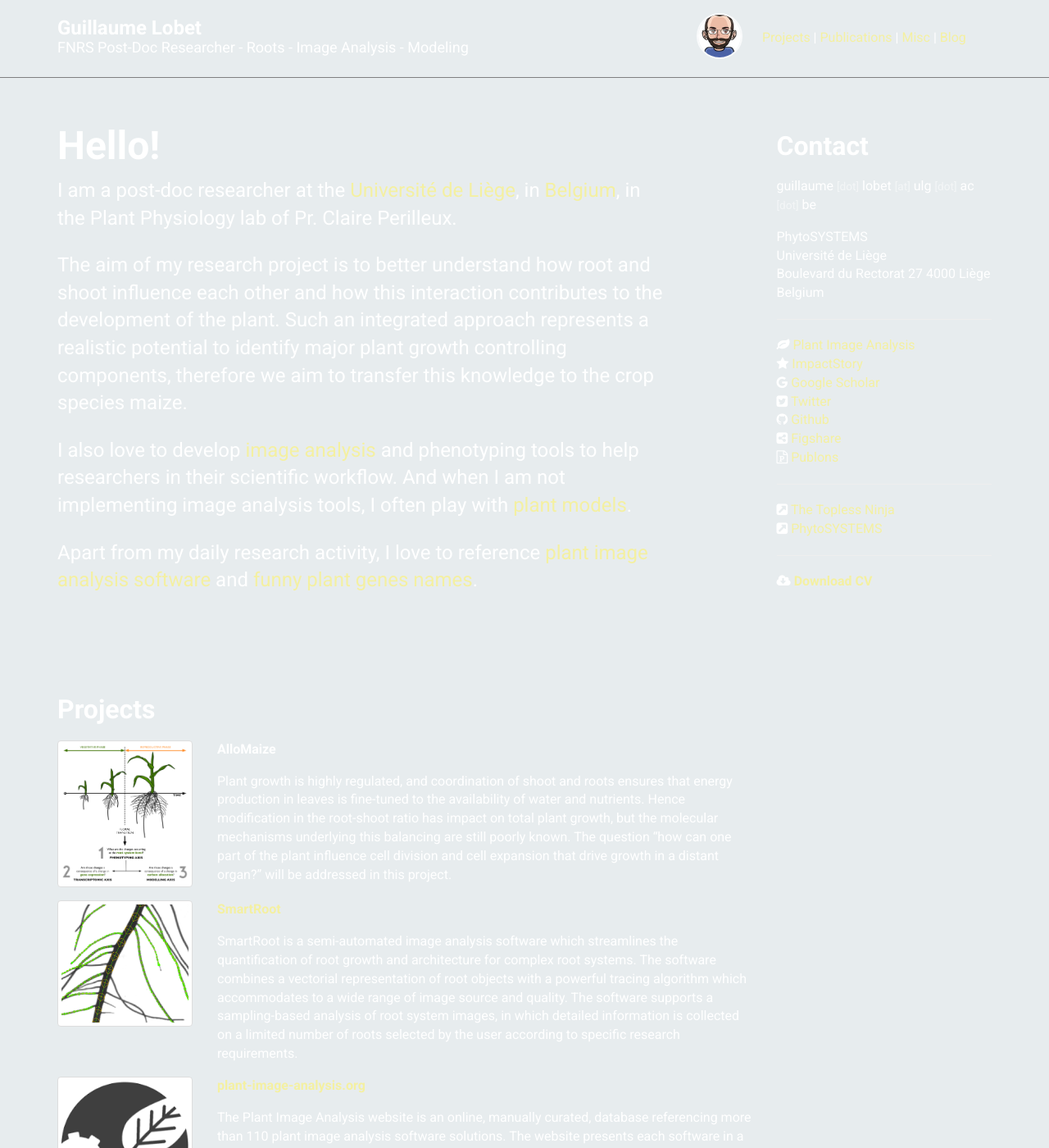
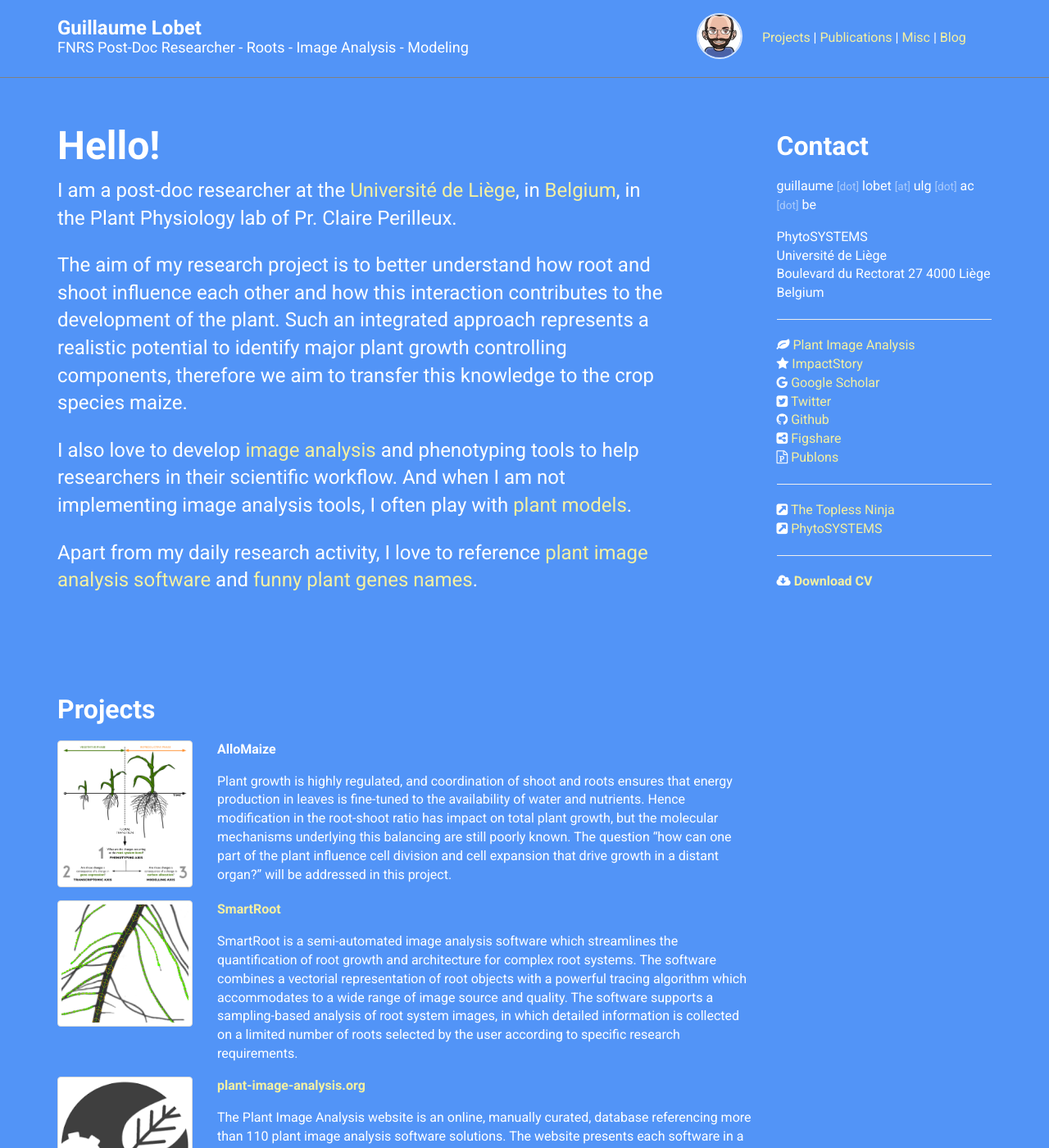
Before and after one commit to guillaumelobet/guillaumelobet.github.io, a Jekyll site: the page built from index.html, in a window 1280 px wide and 1400 px high. Shown: the whole window at 82% size. Built offline with Jekyll 4.4.1, drawn with Linux system fonts in a browser that asks for light colours; nearby versions of some CDN libraries; the list of posts is cut into pages by our own code.

Commit message:
Update albertine.css

```diff
--- a/public/css/albertine.css
+++ b/public/css/albertine.css
@@ -93,7 +93,7 @@
  *******************/
 .intro-screen,
 .intro-screen header {
-  background-color: #e7ecee;/*#5294f7; #44a9eb;*/
+  background-color: #5294f7; /*#44a9eb;*/
   color:#fff;
 }
   .intro-screen h1,
```
